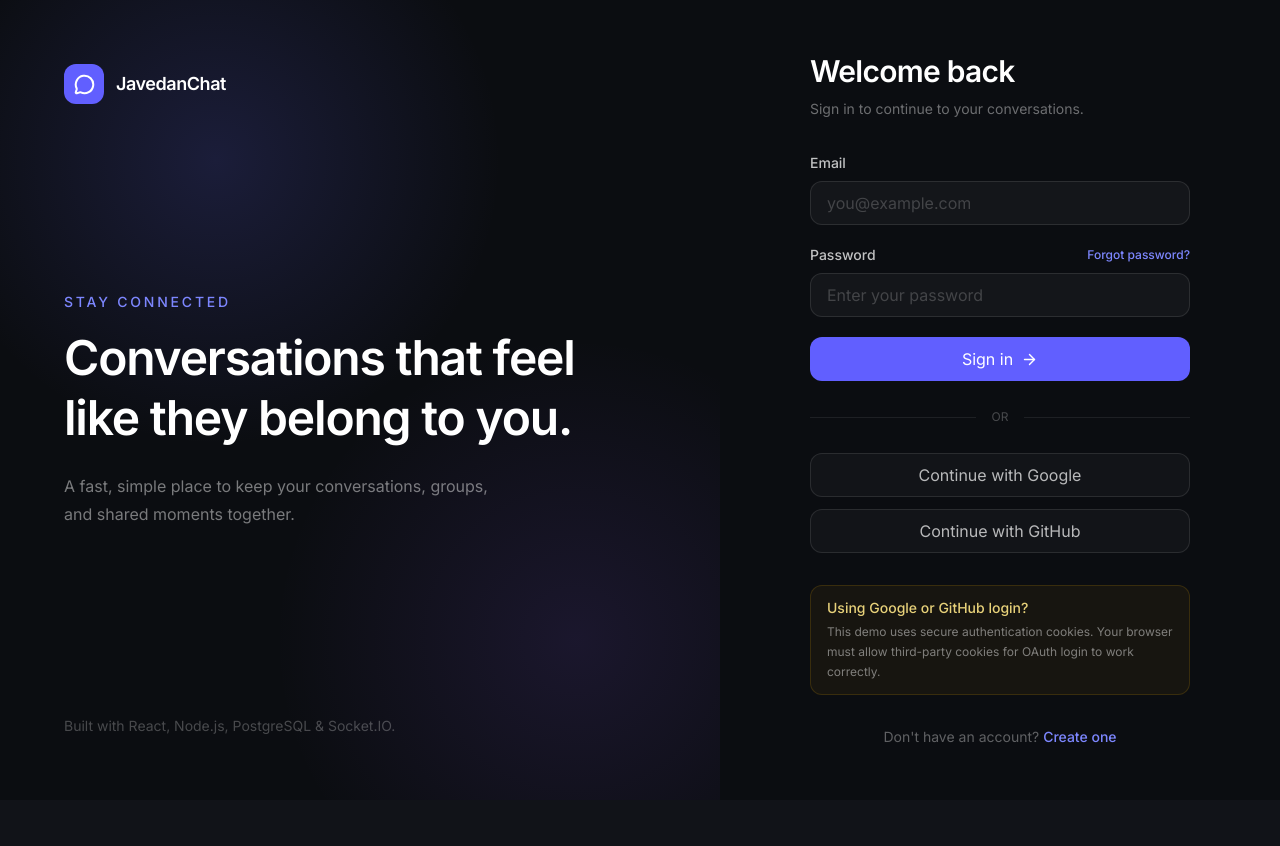
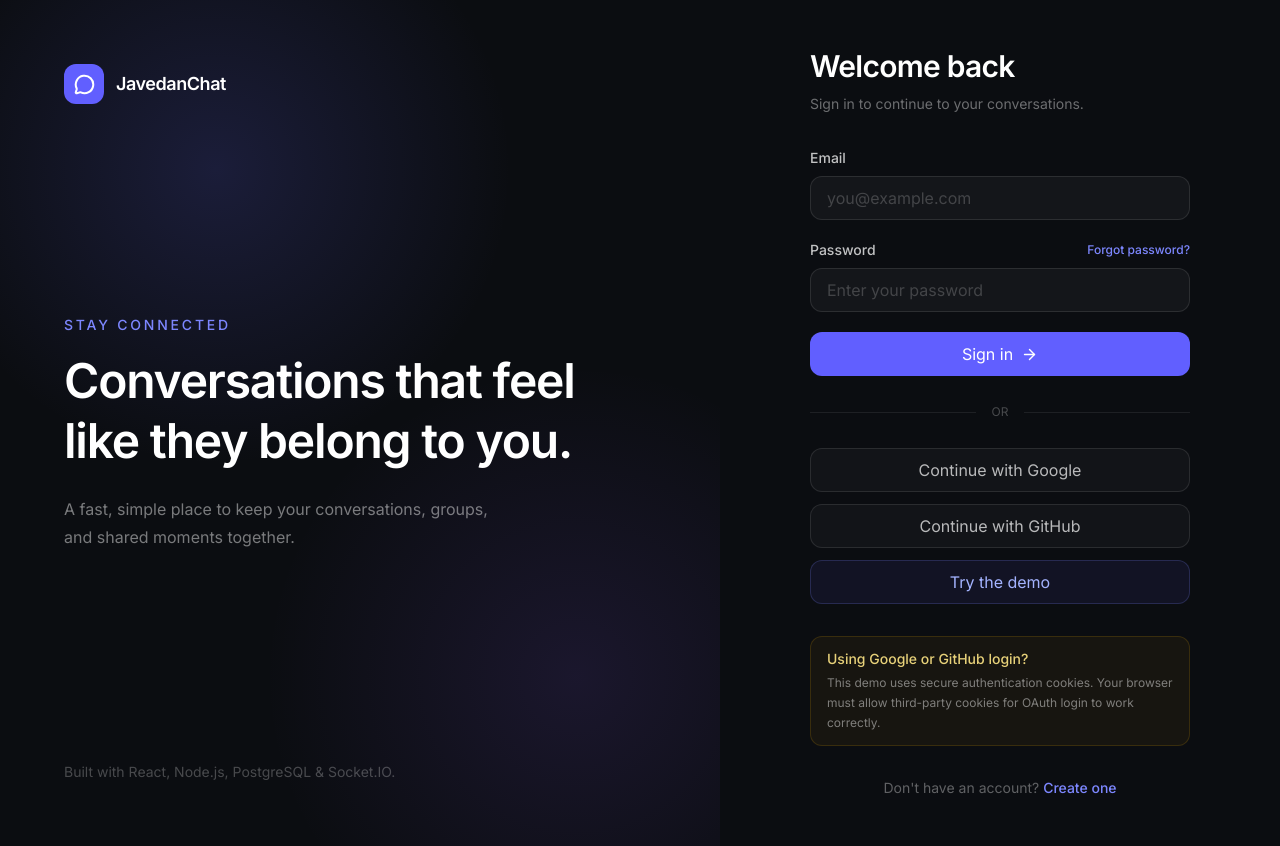
Before and after one commit to JavedanCode/messaging-app, a React (Vite) app in the folder client/: page /messaging-app/login in a window 1280 px wide. Before the commit the page ends 800 px from the top, so only its background shows below. Built offline with nearby package versions, Linux system fonts and the light colour scheme; no server answers.

Commit message:
Add try the demo button with new demo user

```diff
--- a/client/src/pages/Login.jsx
+++ b/client/src/pages/Login.jsx
@@ -5,6 +5,9 @@ import AuthInput from "../components/auth/AuthInput";
 import AuthLayout from "../components/auth/AuthLayout";
 import { useAuth } from "../context/AuthContext";
 import { Link, useNavigate, useSearchParams } from "react-router-dom";
+
+const DEMO_EMAIL = "demo@javedanchat.com";
+const DEMO_PASSWORD = "DemoPassword123!";
 
 function Login() {
   const { login } = useAuth();
@@ -36,6 +39,24 @@ function Login() {
       setError("We couldn't complete OAuth sign-in. Please try again.");
     }
   }, [searchParams]);
+
+  async function handleDemoLogin() {
+    setError("");
+    setSubmitting(true);
+
+    try {
+      await login({
+        email: DEMO_EMAIL,
+        password: DEMO_PASSWORD,
+      });
+
+      navigate("/");
+    } catch (error) {
+      setError(error.message);
+    } finally {
+      setSubmitting(false);
+    }
+  }
 
   function handleChange(event) {
     const { name, value } = event.target;
@@ -167,6 +188,19 @@ function Login() {
         >
           Continue with GitHub
         </button>
+
+        <button
+          type="button"
+          onClick={handleDemoLogin}
+          disabled={submitting}
+          className="mt-3 flex h-11 w-full items-center justify-center gap-2 rounded-xl border border-indigo-400/20 bg-indigo-500/8 text-sm font-medium text-indigo-300 transition hover:border-indigo-400/30 hover:bg-indigo-500/12 hover:text-indigo-200 disabled:cursor-not-allowed disabled:opacity-60"
+        >
+          {submitting ? (
+            <LoaderCircle size={18} className="animate-spin" />
+          ) : (
+            "Try the demo"
+          )}
+        </button>
       </div>
     </AuthLayout>
   );
```
